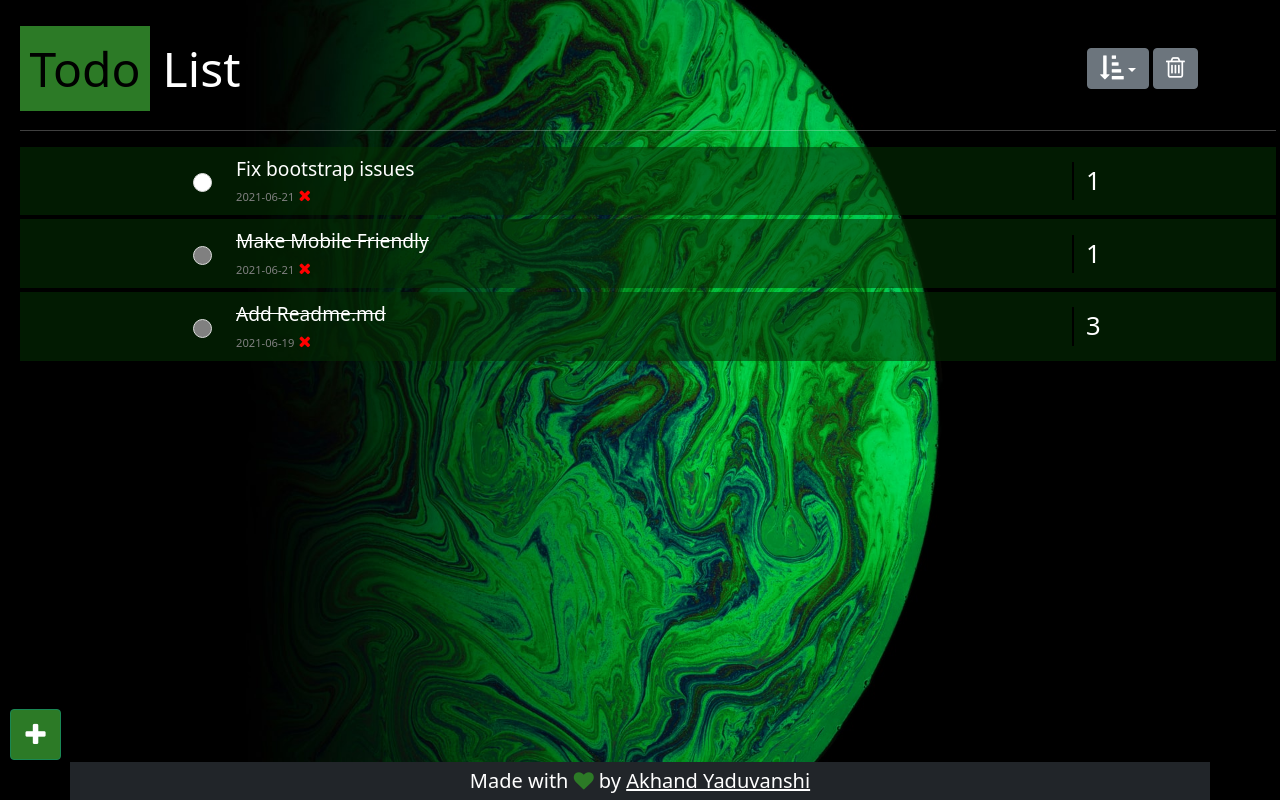
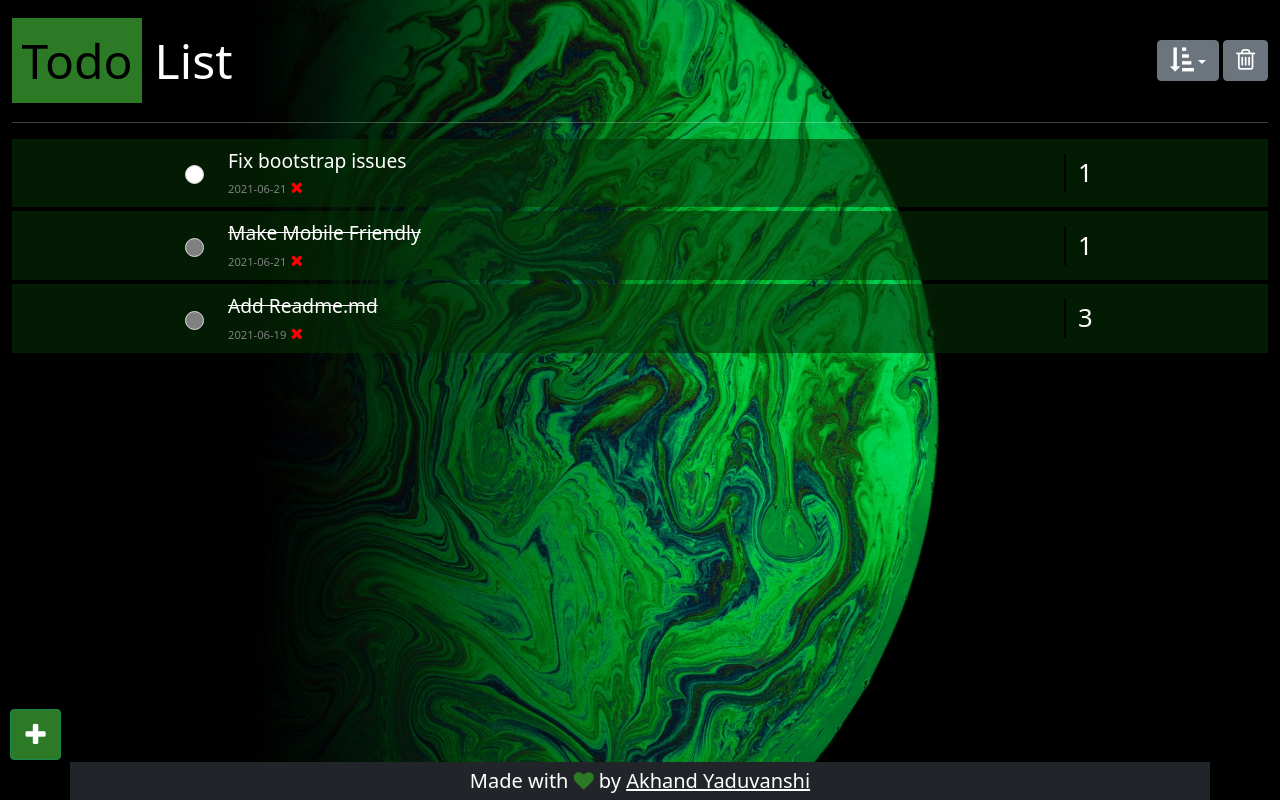
Before and after one commit to Silv3rh4t/vue-todo, a plain HTML site: page index.html in a window 1280 px wide. Drawn offline with nearby package versions, Linux system fonts and the light colour scheme.

Commit message:
styling fixes

```diff
--- a/index.html
+++ b/index.html
@@ -17,13 +17,14 @@
 </head>
 <body>
 
-    <div class="container-fluid py-4 mx-2" id="app">
+    <div class="container-fluid pt-3" id="app">
 
         <div class="row">
-            <div class="col-10">
+            <div class="col">
                 <h1 class="display-5 my-3"><mark>Todo</mark> List</h1>
             </div>
-            <div class="col-2 my-auto btn-toolbar">
+            <div class="col my-auto">
+                <div class="btn-toolbar float-end">
                 <div class="dropdown">
                     <button class="btn btn-secondary dropdown-toggle btn-inline" type="button" id="dropdownMenuButton1" data-bs-toggle="dropdown" aria-expanded="false">
                         <i class="fa fa-sort-amount-asc"></i>
@@ -37,11 +38,9 @@
                 </div>
                 &nbsp;
                 <button class="btn btn-secondary btn-inline" @click="clearTodos" ><i class="fa fa-trash-o"></i></button>
+                </div>
             </div>
         </div>
-
-
-
 
         <hr>
 
@@ -68,7 +67,7 @@
 
     </div>
 
-    <footer class="bg-dark text-center text-white container py-1 fixed-bottom">
+    <footer class="bg-dark text-center text-white container-sm py-1 fixed-bottom">
         <span class="lead">Made with <i class="fa fa-heart"></i> by <a href="https://silv3rh4t.github.io">Akhand Yaduvanshi</a></span>
     </footer>
 </body>
--- a/theme.css
+++ b/theme.css
@@ -1,21 +1,18 @@
 :root{
     --accent:#2c7a26;
 }
+html{
+    overflow-x:hidden;
+}
 
 body{
-    width:100%;
-    height: 100%;
     background: url("bg.jpg") no-repeat center center fixed;
     -webkit-background-size: cover;
     -moz-background-size: cover;
     -o-background-size: cover;
     background-size: cover;
     color: white;
-    overflow-x: hidden;
-}
-
-#app{
-    height:100%;
+    overflow-x:hidden;
 }
 
 mark{
```
